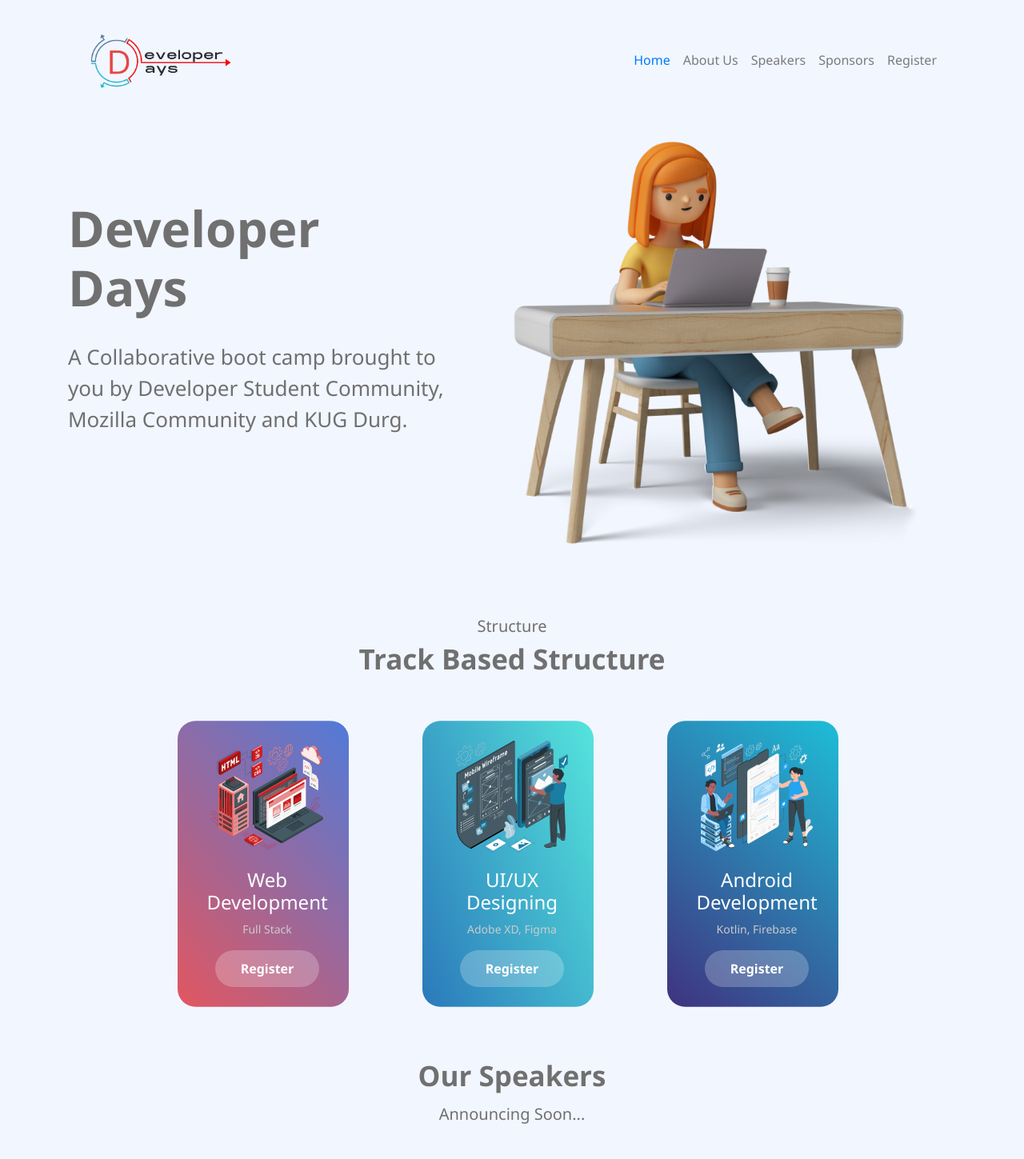
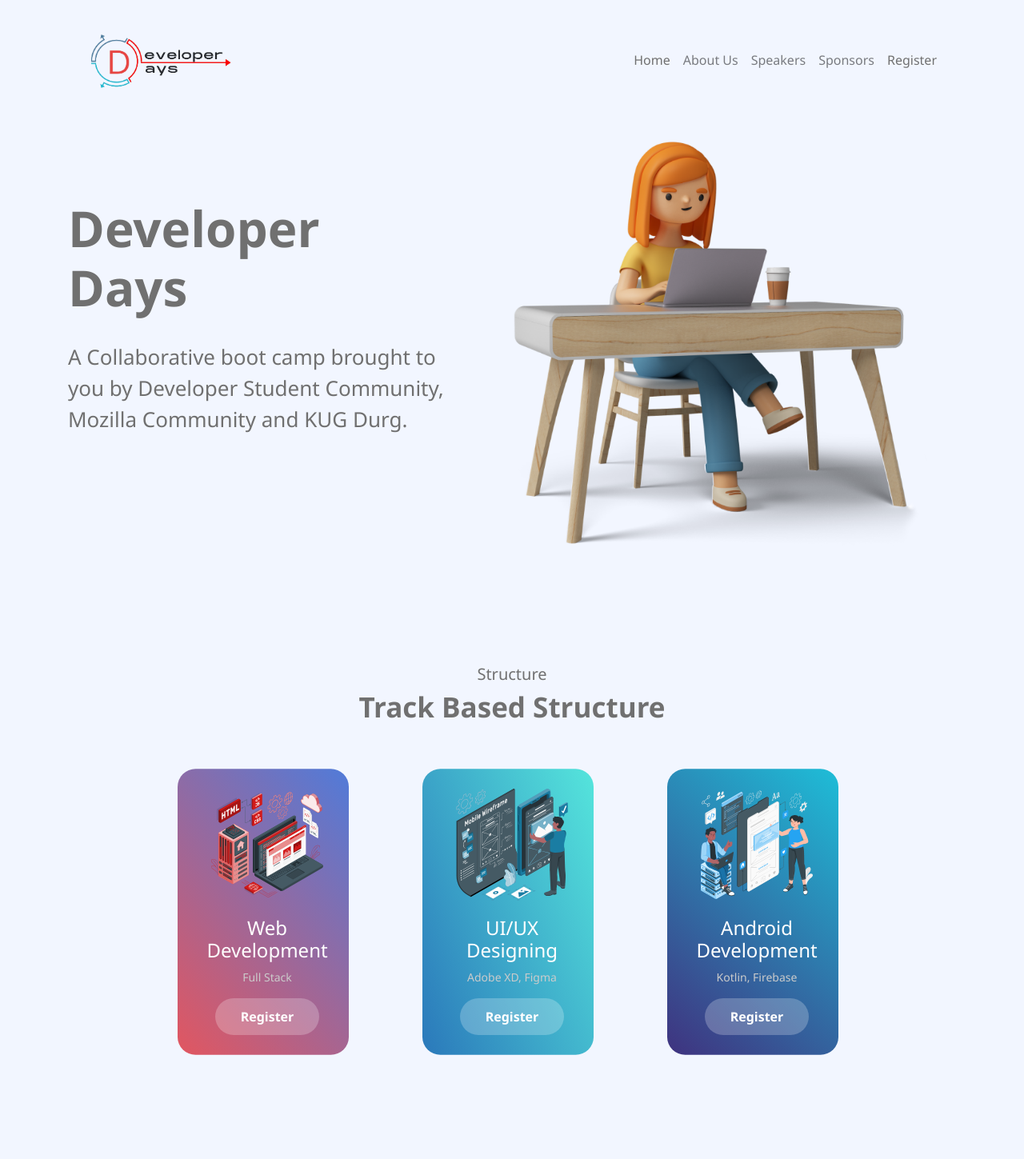
Before and after one commit to RahulKesharwani353/developerDays, a React (Create React App) app: page / in a window 1280 px wide. Shown: the top 1449 px of the page at 80% size. Built offline with nearby package versions, Linux system fonts and the light colour scheme.

Commit message:
Typeform added AND minor bug fix

```diff
--- a/package.json
+++ b/package.json
@@ -6,6 +6,7 @@
     "@testing-library/jest-dom": "^5.14.1",
     "@testing-library/react": "^11.2.7",
     "@testing-library/user-event": "^12.8.3",
+    "@typeform/embed-react": "^1.0.7",
     "bootstrap": "^4.6.0",
     "react": "^17.0.2",
     "react-bootstrap": "^1.6.1",
--- a/src/App.css
+++ b/src/App.css
@@ -18,6 +18,10 @@ h5{
 }
 #navLogo{
   height: 80px;
+}
+.nav-item{
+  color: rgba(112,112,112,1);
+  text-decoration: none;
 }
 .landingClipArt{
   height: 600px;
@@ -45,7 +49,7 @@ h5{
 }
 
 .sub-heading{
-  margin-top: 40px;
+  margin-top: 100px;
   text-align: center;
   font-size: 20px;
 }
@@ -143,6 +147,10 @@ h5{
   object-fit:contain;
 }
 
+.my-form{
+  height: 100vh;
+}
+
 
 @media screen and (max-width: 768px){
   .landingClipArt{
--- a/src/App.js
+++ b/src/App.js
@@ -6,7 +6,8 @@ import 'bootstrap/dist/css/bootstrap.min.css';
 import Home from './pages/Home';
 import { Switch,BrowserRouter as Router,Route } from 'react-router-dom';
 import NavBar from './components/NavBar';
-
+import registrationTypeForm from './pages/registrationTypeForm';
+import Footer from './components/footer'
 function App() {
   return (
     <div className="App" >
@@ -14,9 +15,10 @@ function App() {
       <NavBar/>
         <Switch>
           <Route path='/' exact component={Home}/>
-          //Add another path here for different pages
+          <Route path='/register' exact component={registrationTypeForm}/>
         </Switch>
      </Router>
+     <Footer />
 
     </div>
   );
--- a/src/components/NavBar.js
+++ b/src/components/NavBar.js
@@ -8,13 +8,13 @@ const NavBar = () => {
     return (
         <Container>
 <Navbar collapseOnSelect expand="lg" className="NavBar">
-  <Navbar.Brand href="#home"><img src={logo} alt="logo" id="navLogo"></img></Navbar.Brand>
+  <Navbar.Brand href="/"><img src={logo} alt="logo" id="navLogo"></img></Navbar.Brand>
   <Navbar.Toggle aria-controls="responsive-navbar-nav" />
   <Navbar.Collapse id="responsive-navbar-nav" className="justify-content-end">
 
       <Nav>
-      <Nav.Link  active="true">
-        <Link to="/">Home</Link>
+      <Nav.Link  active="true" >
+        <Link to="/" className="nav-item">Home</Link>
         {/* Use Link inside Navbar */}
       </Nav.Link>
       <Nav.Link href="#AboutUs">About Us</Nav.Link>
@@ -23,7 +23,8 @@ const NavBar = () => {
       {/* <Nav.Link href="#chalanges">Challenges</Nav.Link>
       <Nav.Link href="#Leader">LeaderBoard</Nav.Link> */}
       <Nav.Link href="#sponsors">Sponsors</Nav.Link>
-      <Nav.Link  href="#Register">Register</Nav.Link>
+      <Nav.Link  >
+      <Link to="/register" className="nav-item">Register</Link></Nav.Link>
 
 
     </Nav>
--- a/src/components/Structure.js
+++ b/src/components/Structure.js
@@ -3,6 +3,7 @@ import android from '../assets/images/android_track.svg';
 import ui from '../assets/images/UI_track.svg';
 import web from '../assets/images/Web_track.svg';
 import { Col, Container, Row } from 'react-bootstrap';
+import { Link } from 'react-router-dom';
 
 const Structure = () => {
     return (
@@ -23,7 +24,7 @@ const Structure = () => {
                        <img src={web} alt="mobile dev"/>
                        <h4>Web<br></br>Development</h4>
                        <p>Full Stack</p>
-                       <button><a href ="#Register" style={{textDecoration:'none', color:'white'}}>Register</a></button>
+                       <button>  <Link to="/register" style={{color:'white', textDecoration:'none'}}>Register</Link></button>
                        </div>
 
                     </div>
@@ -35,7 +36,9 @@ const Structure = () => {
                        <img src={ui} alt="mobile dev"/>
                        <h4>UI/UX<br/>Designing</h4>
                        <p>Adobe XD, Figma</p>
-                       <button><a href ="#Register" style={{textDecoration:'none', color:'white'}}>Register</a></button>
+                       <button><a href ="#Register" style={{textDecoration:'none', color:'white'}}>
+                       <Link to="/register" style={{color:'white', textDecoration:'none'}}>Register</Link>
+                           </a></button>
                        </div>
 
                     </div>
@@ -47,7 +50,7 @@ const Structure = () => {
                        <img src={android} alt="mobile dev"/>
                        <h4>Android<br></br>Development</h4>
                        <p>Kotlin, Firebase</p>
-                       <button><a href ="#Register" style={{textDecoration:'none', color:'white'}}>Register</a></button>
+                       <button> <Link to="/register" style={{color:'white', textDecoration:'none'}}>Register</Link></button>
                        </div>
 
                     </div>
--- a/src/components/css/sponsors.module.css
+++ b/src/components/css/sponsors.module.css
@@ -1,5 +1,5 @@
 .sponsorsLogo img{
-    width: 70%;
+    width: 60%;
   object-fit:contain;
 }
 .sponsorsLogo img:hover{
--- a/src/components/speakers.js
+++ b/src/components/speakers.js
@@ -14,7 +14,7 @@ const speakers = () => {
             <div className="sub-heading"></div>
             </Col>
             <Col>
-            <div className="heading">Our Speakers</div>
+            <div className="heading">Our Guest And Speakers</div>
             </Col>
 
 
--- a/src/pages/Home.js
+++ b/src/pages/Home.js
@@ -1,9 +1,7 @@
 import React from 'react';
-import NavBar from '../components/NavBar';
 import LandinPage from '../components/LandinPage';
 import Structure from '../components/Structure';
 import Speakers from '../components/speakers';
-import Footer from '../components/footer'
 import Sponsors from '../components/Sponsors';
 import Organizers from '../components/Organizers';
 
@@ -16,7 +14,6 @@ const Home = () => {
             <Sponsors />
 
             <Organizers />
-            <Footer />
         </div>
     );
 };
--- /dev/null
+++ b/src/pages/registrationTypeForm.js
@@ -0,0 +1,18 @@
+import React from 'react';
+import { Widget } from '@typeform/embed-react'
+import { Container } from 'react-bootstrap';
+
+const registrationTypeForm = () => {
+    return (
+        <>
+           <Container>
+            <Widget id="YNpXJHW1" style={{ width: '100%' }} className="my-form" />
+        </Container>
+
+        </>
+
+
+    );
+};
+
+export default registrationTypeForm;
```
Also changed, not shown: 2 other files (tests, documents, lock files or other folders).
